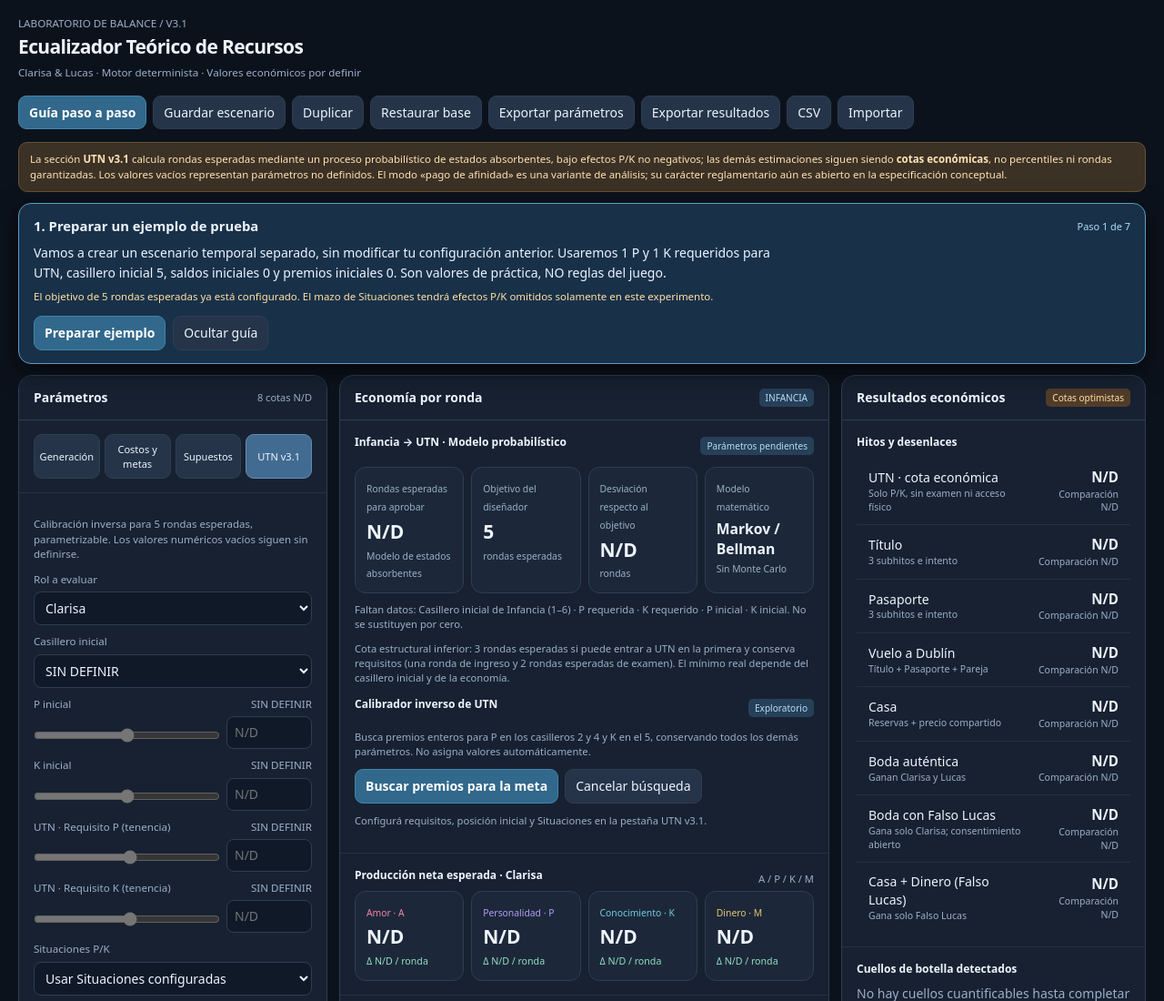
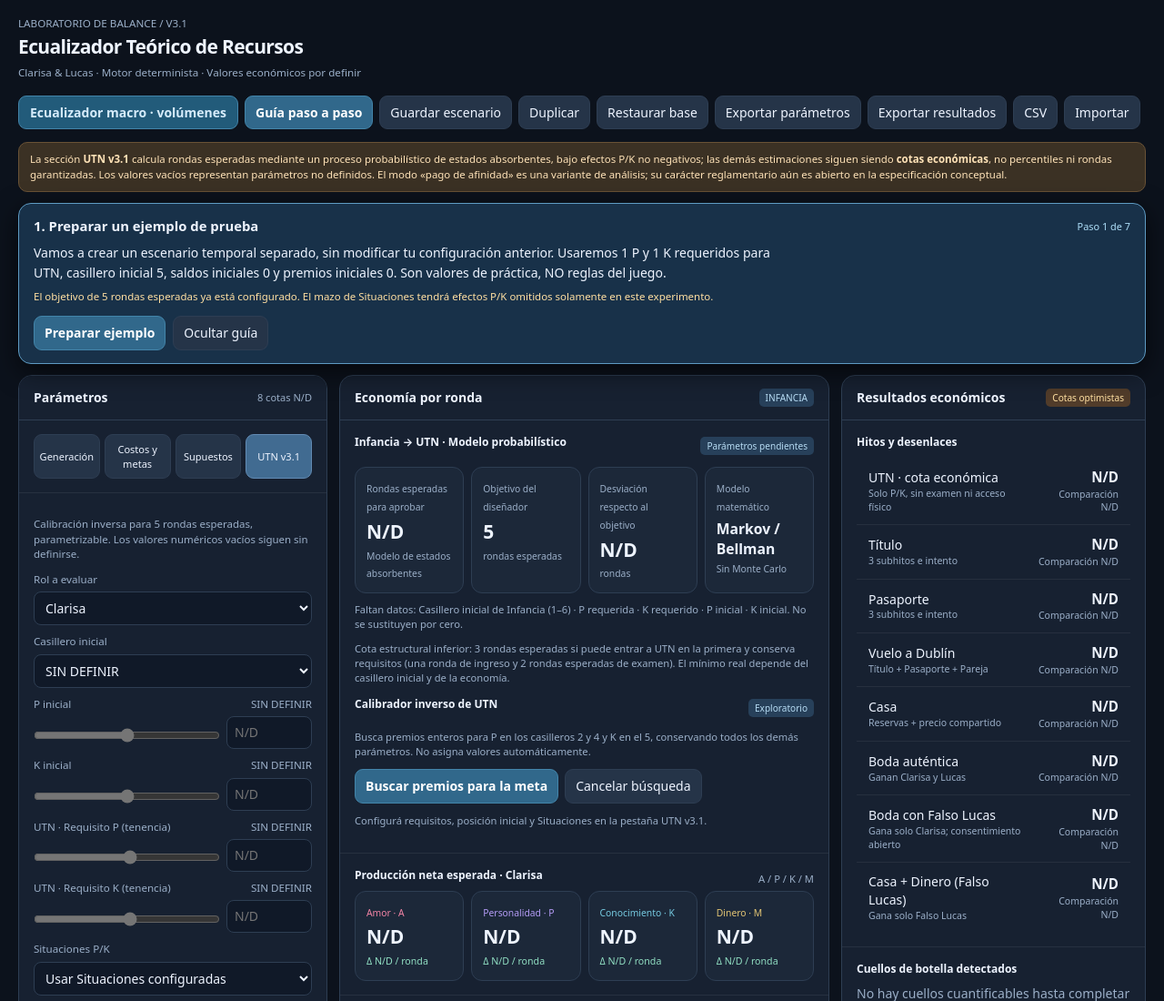
Before and after one commit to stgo-rodriguez/juego-clarisa-lucas, a plain HTML site: page laboratorio/v3/ecualizador.html in a window 1280 px wide. Shown: the top 1100 px of the page at 91% size. Drawn offline with Linux system fonts and the light colour scheme.

Commit message:
feat(macro): conectar el ecualizador alto nivel con la web existente y CI

```diff
--- a/laboratorio/v3/ecualizador.html
+++ b/laboratorio/v3/ecualizador.html
@@ -29,6 +29,7 @@
 <body><div class="screen">
 <header class="top"><div class="identity"><small>LABORATORIO DE BALANCE / V3.1</small><h1>Ecualizador Teórico de Recursos</h1><small>Clarisa & Lucas · Motor determinista · Valores económicos por definir</small></div>
 <div class="actions">
+<a href="../macro/ecualizador.html" style="text-decoration:none;display:inline-block;color:#d6ecfc;background:#225b7a;border:1px solid #4384a9;padding:8px 12px;border-radius:9px;font-weight:650">Ecualizador macro · volúmenes</a>
 <button class="primary" id="guide-launch" type="button">Guía paso a paso</button><button id="save">Guardar escenario</button><button id="duplicate">Duplicar</button><button id="reset">Restaurar base</button><button id="export">Exportar parámetros</button><button id="export-results">Exportar resultados</button><button id="export-csv">CSV</button><button id="import">Importar</button><input type="file" id="file-import" accept="application/json,.json">
 </div></header>
 <div class="notice">La sección <b>UTN v3.1</b> calcula rondas esperadas mediante un proceso probabilístico de estados absorbentes, bajo efectos P/K no negativos; las demás estimaciones siguen siendo <b>cotas económicas</b>, no percentiles ni rondas garantizadas. Los valores vacíos representan parámetros no definidos. El modo «pago de afinidad» es una variante de análisis; su carácter reglamentario aún es abierto en la especificación conceptual.</div>
```
